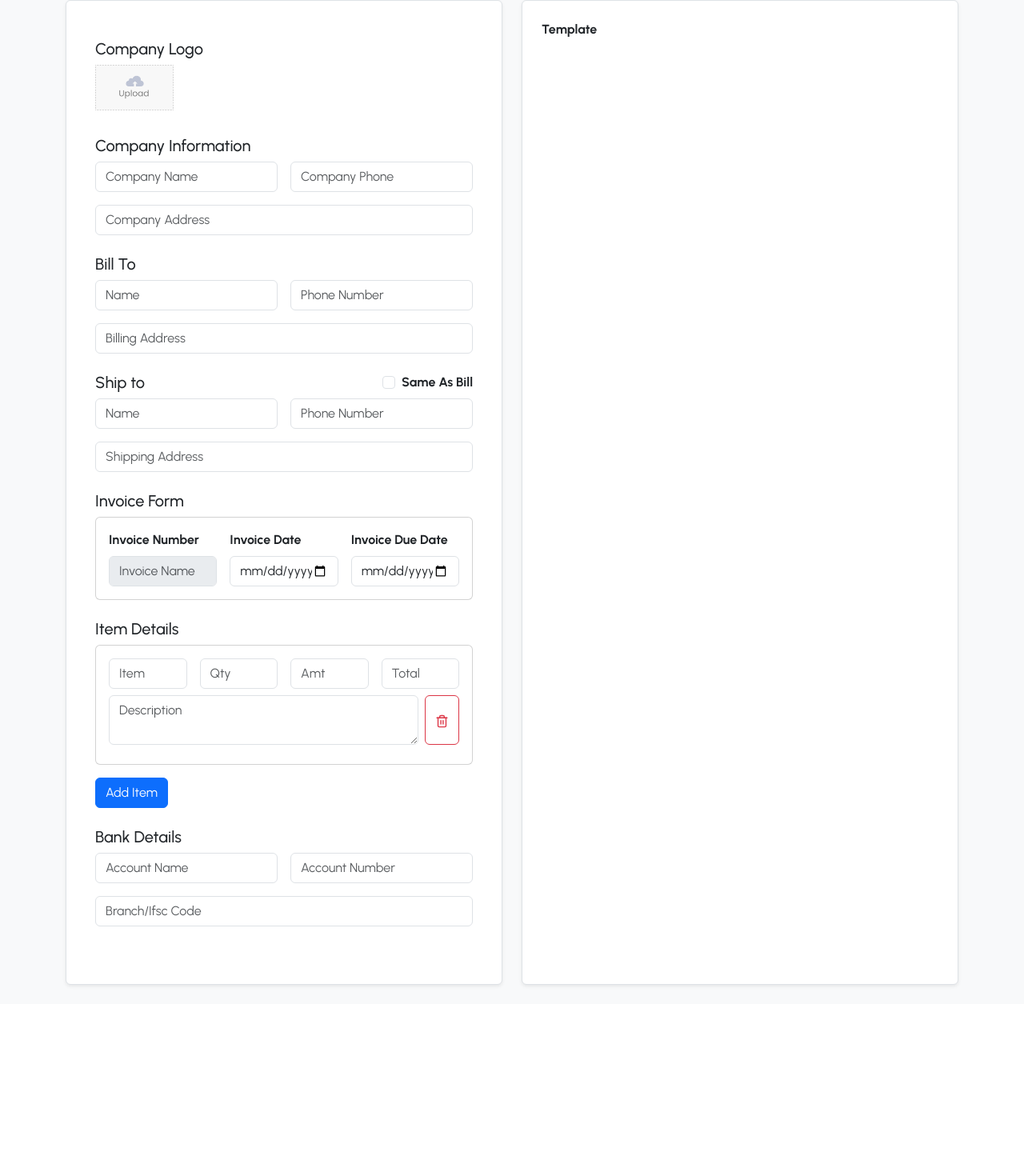
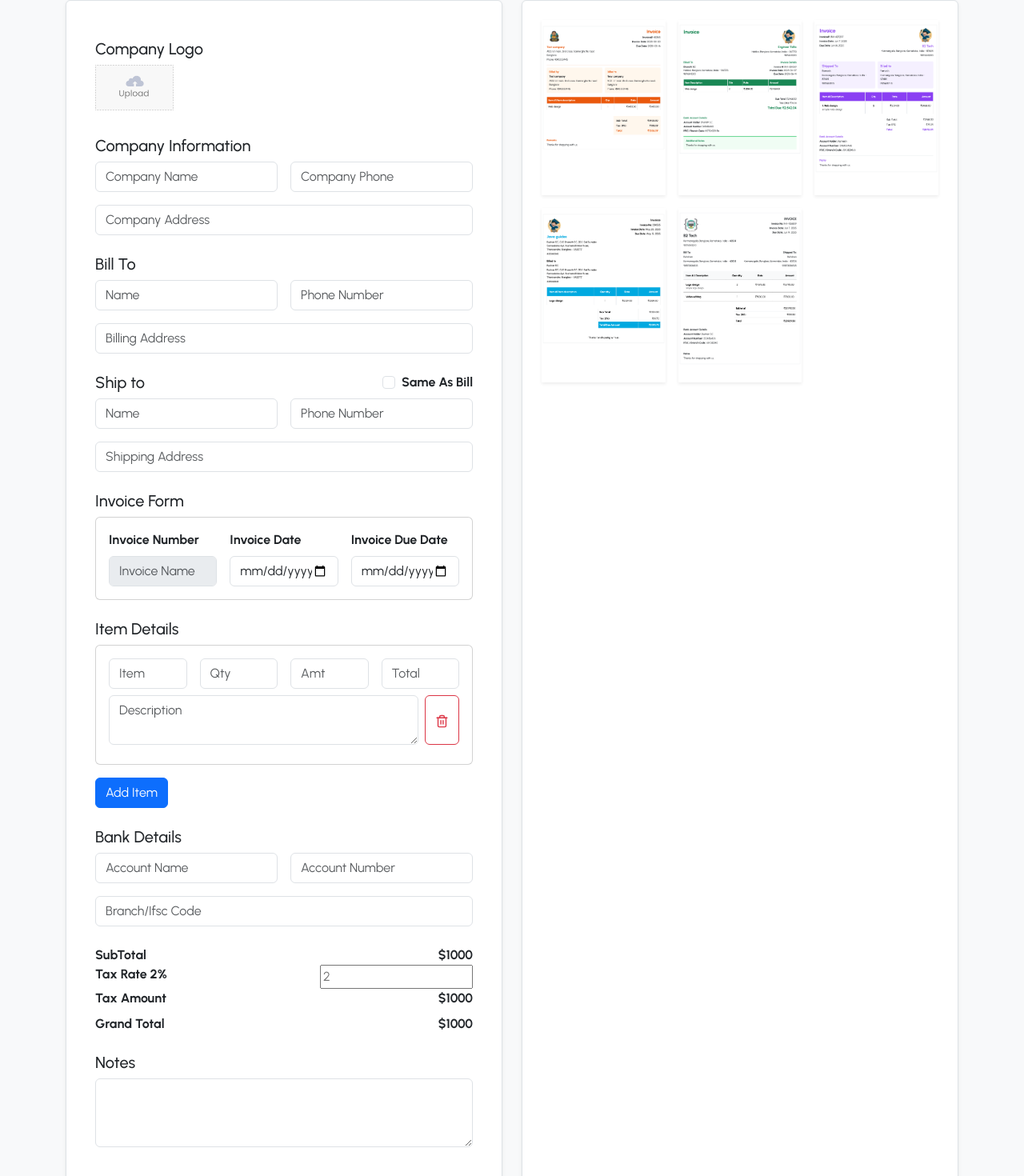
Before and after one commit to Lokesh20012/invoice-generator-application, a React (Vite) app in the folder invoice_generator_frontend/: page /generate in a window 1280 px wide. Shown: the part 204-1674 px from the top of the page at 80% size. Before the commit the page ends 1459 px from the top, so only its background shows below. Built offline with nearby package versions, Linux system fonts and the light colour scheme.

Commit message:
created TemplateGrid component and modified assets.jsx

```diff
--- a/invoice_generator_frontend/src/assets/assets.js
+++ b/invoice_generator_frontend/src/assets/assets.js
@@ -23,3 +23,12 @@ landing4,
 logo,
 upload_area,
 }
+
+export const templates=[
+    {id: "template1", label: "Template 1", image: assets.template1},
+     {id: "template2", label: "Template 2", image: assets.template2},
+      {id: "template3", label: "Template 3", image: assets.template3},
+       {id: "template4", label: "Template 4", image: assets.template4},
+        {id: "template5", label: "Template 5", image: assets.template5},
+
+];
--- a/invoice_generator_frontend/src/components/InvoiceForm.jsx
+++ b/invoice_generator_frontend/src/components/InvoiceForm.jsx
@@ -136,9 +136,35 @@ const InvoiceForm =()=>{
                 </div>
             </div>
             {/* tootal */}
-            <div className="mb-4"></div>
+            <div className="mb-4">
+                <div>
+                    <div className="w-100 w-md-50">
+                        <div className="d-flex justify-content-between">
+                            <span>SubTotal</span>
+                            <span>${1000}</span>
+                        </div>
+                        <div className="d-flex justify-content-between">
+                            <label htmlFor="tax" className='me-2'>Tax Rate 2%</label>
+                            <input type="number" id='tax' className='form-contol' placeholder='2' />
+                        </div>
+                        <div className="d-flex justify-content-between">
+                            <span>Tax Amount</span>
+                            <span>${1000}</span>
+                        </div>
+                        <div className="d-flex justify-content-between fw-bold mt-2">
+                            <span>Grand Total</span>
+                            <span>${1000}</span>
+                        </div>
+                    </div>
+                </div>
+            </div>
             {/* notes */}
-            <div className="mb-4"></div>
+            <div className="mb-4">
+                <h5>Notes</h5>
+                    <div w-5>
+                      <textarea name="notes" className='form-control' rows={3}> </textarea>
+                    </div>
+            </div>
 
         </div>
     )
--- /dev/null
+++ b/invoice_generator_frontend/src/components/TemplateGrid.jsx
@@ -0,0 +1,21 @@
+import { templates } from "../assets/assets";
+
+
+const TemplatGrid = () => {
+    return(
+       <div className="row g-3">
+        {
+            // used map for iterate the objects in template array and return
+                templates.map(({id,label,image})=>(
+                    <div key={id} className="col-12 col-sm-4 col-lg-4">
+                    <div className="border-rounded shadow-sm overflow-hidden template-hover cursor-pointer" title={label}>
+                        <img src={image} alt="label" className="w-100" loading="lazy"/>
+                    </div>
+                    </div>
+
+            ))
+        }
+       </div>
+    )
+}
+export default TemplatGrid;
--- a/invoice_generator_frontend/src/pages/MainPage.jsx/MainPage.jsx
+++ b/invoice_generator_frontend/src/pages/MainPage.jsx/MainPage.jsx
@@ -2,6 +2,7 @@ import {useState,useContext} from 'react';
 import {Pencil} from "lucide-react";
 import { AppContext } from '../../context/AppContext';
 import InvoiceForm from '../../components/InvoiceForm';
+import TemplatGrid from '../../components/TemplateGrid';
 
 const MainPage = () => {
  const[isEditingTitle, setIsEditingTitle] = useState(false);
@@ -63,7 +64,7 @@ const MainPage = () => {
           {/* Template Grid */}
           <div className="col-12 col-lg-6 d-flex">
             <div className="bg-white border fw-bold rounded shadow-sm p-4 w-100">
-              Template
+              <TemplatGrid/>
             </div>
           </div>
         </div>
```
